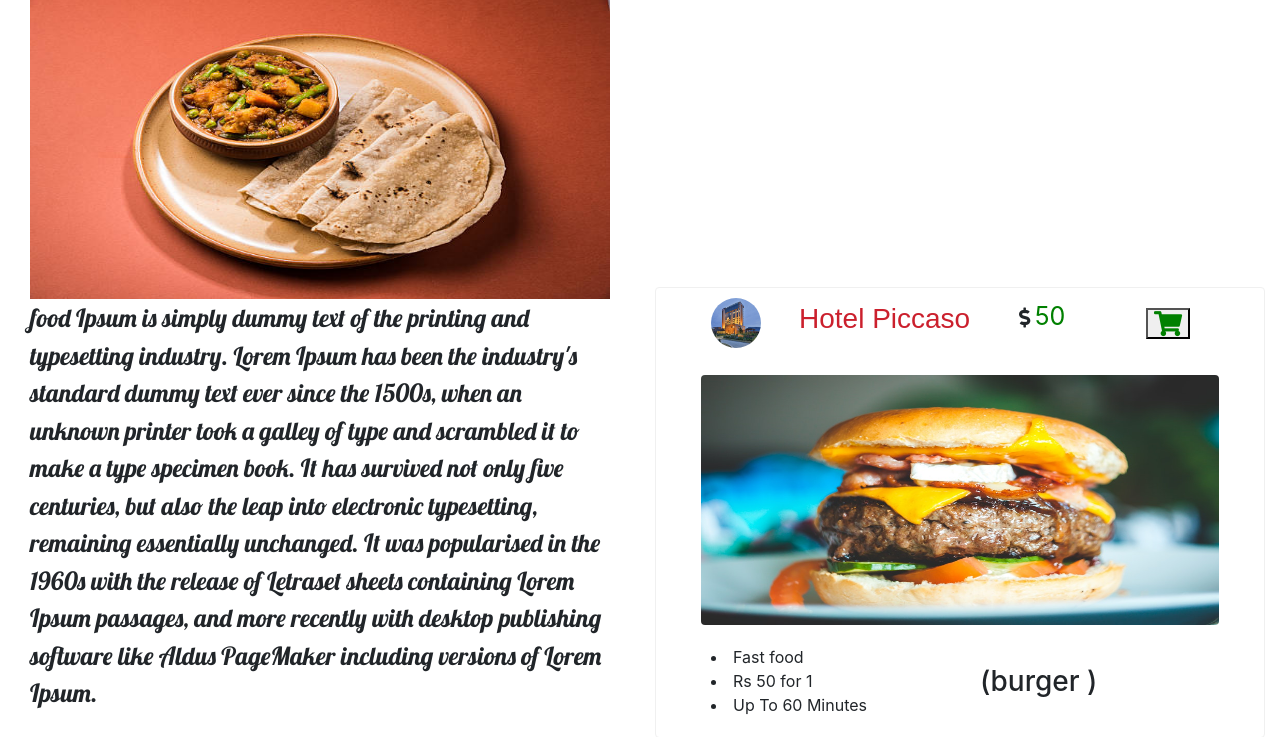
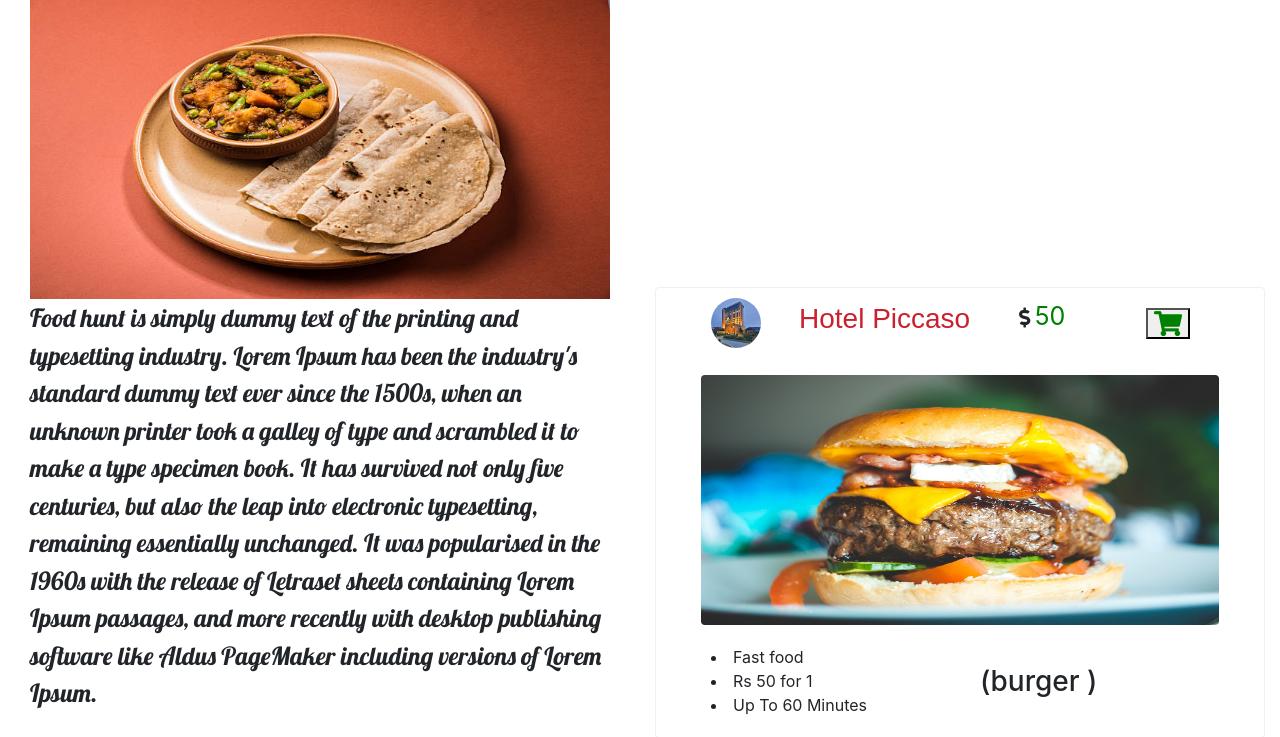
Before and after one commit to raman1287/food, a PHP site: page / in a window 1280 px wide. Shown: the part 1009-1746 px from the top of the page. Run offline with PHP 8.4, Linux system fonts and the light colour scheme; data comes from the database, SQL or seed files in the repository; data that the repository does not hold is empty; some libraries are stand-ins or nearby versions.

Commit message:
here are some awesome changes

```diff
--- a/aboutus.php
+++ b/aboutus.php
@@ -209,7 +209,7 @@ ul li {list-style:none;}
 <div class="container-fluid" style="background:black; opacity:0.30;">
 <h1 style="color:white; text-align:center; text-transform:uppercase;">we do this by</h1>
 <h3 style="color:white; text-align:center; text-transform:uppercase;">Helping people discover great places around them.</h3>
-<p style="color:white; text-align:center; font-size:25px;">Our team gathers information from every restaurant on a regular basis to ensure our data is fresh. Our vast community of food lovers share their reviews and photos, so you have all that you need to make an informed choice.</p>
+<p style="color:white; text-align:center; font-size:25px;">Team gathers information from every restaurant on a regular basis to ensure our data is fresh. Our vast community of food lovers share their reviews and photos, so you have all that you need to make an informed choice.</p>
 
 <h3 style="color:white; text-align:center; text-transform:uppercase;">Building amazing experiences around dining.</h3>
 <p style="color:white; text-align:center; font-size:25px;">Starting with information for over 1 million restaurants (and counting) globally, we're making dining smoother and more enjoyable with services like online ordering and table reservations.</p>
--- a/index.php
+++ b/index.php
@@ -316,7 +316,7 @@ ul li a:hover{text-decoration:none;}
 	 <img src="img/istockphoto-516324258-612x612.jpg" height="300px" width="100%">
 	</div>
 	 <div class="container">
-	 <p style="font-family: 'Lobster', cursive; font-weight:light;  font-size:25px;">food Ipsum is simply dummy text of the printing and typesetting industry. Lorem Ipsum has been the industry's standard dummy text ever since the 1500s, when an unknown printer took a galley of type and scrambled it to make a type specimen book. It has survived not only five centuries, but also the leap into electronic typesetting, remaining essentially unchanged. It was popularised in the 1960s with the release of Letraset sheets containing Lorem Ipsum passages, and more recently with desktop publishing software like Aldus PageMaker including versions of Lorem Ipsum.</p>
+	 <p style="font-family: 'Lobster', cursive; font-weight:light;  font-size:25px;">Food hunt is simply dummy text of the printing and typesetting industry. Lorem Ipsum has been the industry's standard dummy text ever since the 1500s, when an unknown printer took a galley of type and scrambled it to make a type specimen book. It has survived not only five centuries, but also the leap into electronic typesetting, remaining essentially unchanged. It was popularised in the 1960s with the release of Letraset sheets containing Lorem Ipsum passages, and more recently with desktop publishing software like Aldus PageMaker including versions of Lorem Ipsum.</p>
 	 </div>
 
 	</div>
```
